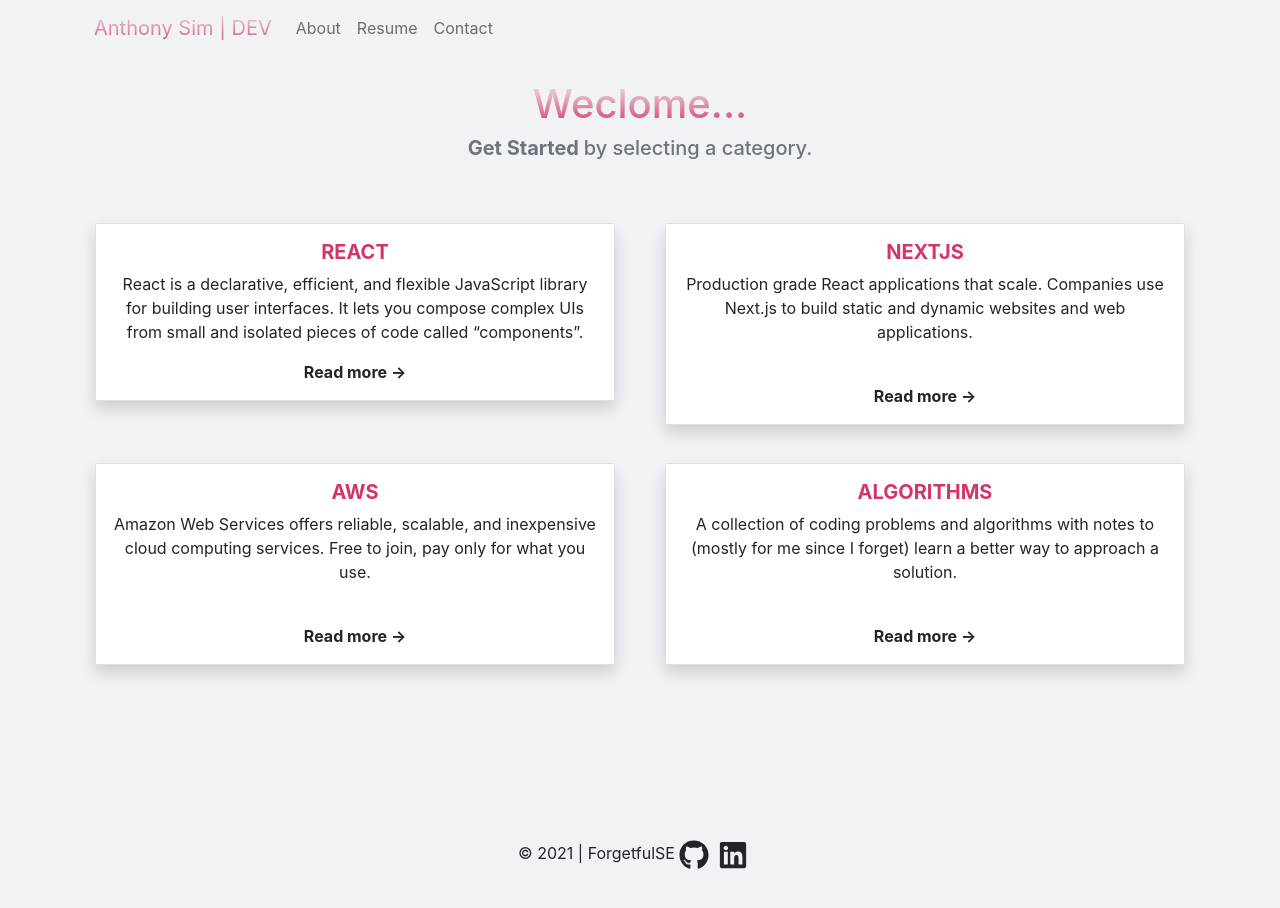
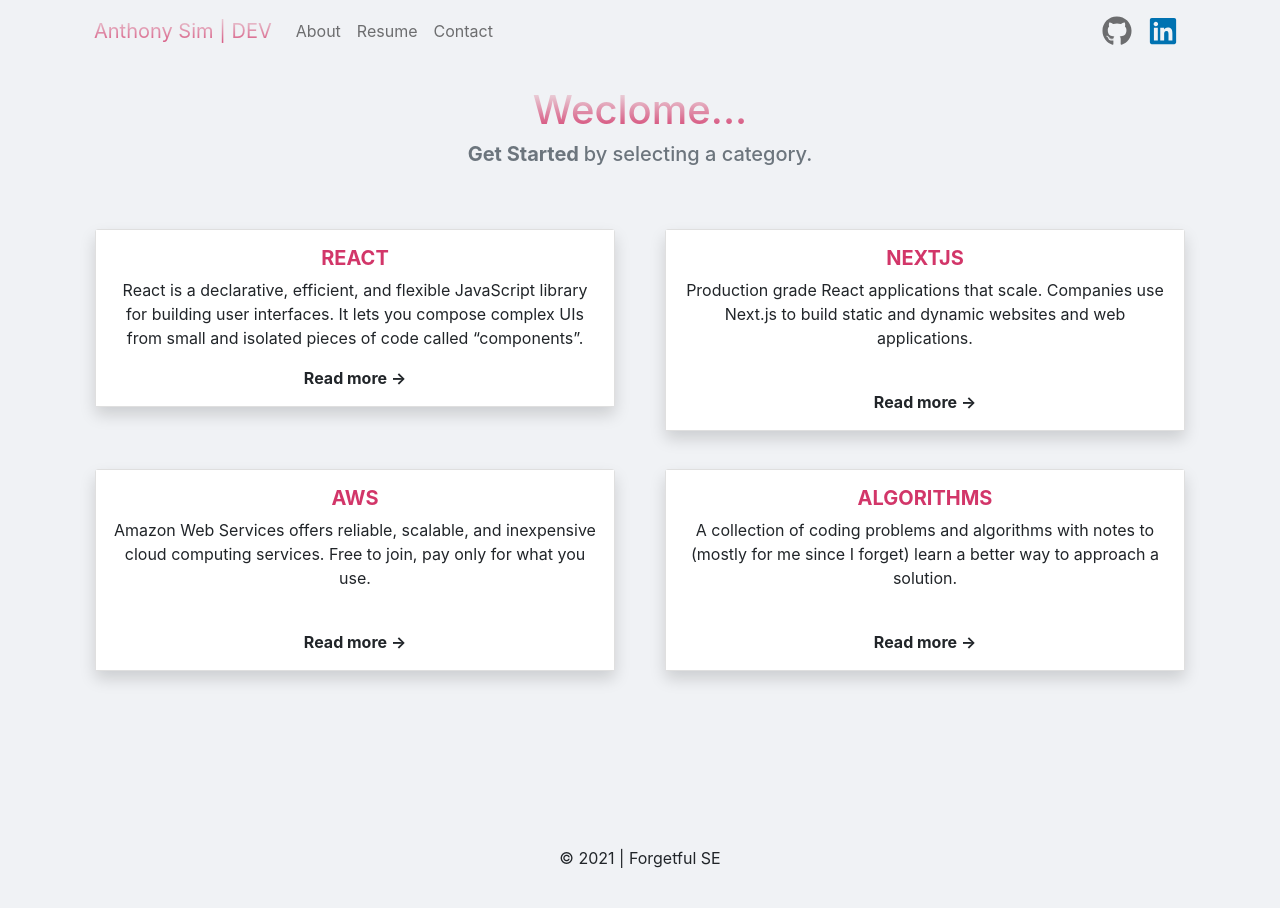
Before and after one commit to anthonysim/blog-app, a Next.js app: page / in a window 1280 px wide. Built offline with nearby package versions, Linux system fonts and the light colour scheme.

Commit message:
added github and linkedin on navbar right

```diff
--- a/components/Footer.js
+++ b/components/Footer.js
@@ -6,7 +6,7 @@
   return (
     <div>
       <footer className={styles.foot}>
-        <span >© 2021 | ForgetfulSE </span>
+        <span >© 2021 | Forgetful SE </span>
 
         {/* Email */}
         {/* <a target="_blank" rel="noreferrer" href="mailto:anthonyysim@gmail.com">
@@ -14,13 +14,13 @@
         </a> */}
 
         {/* Github */}
-        < a target="_blank" rel="noreferrer" href="https://github.com/anthonysim" >
+        {/* < a target="_blank" rel="noreferrer" href="https://github.com/anthonysim" >
           <FaGithub style={{ fontSize: '30px' }} />
         </a>
-        &nbsp;&nbsp;
+        &nbsp;&nbsp; */}
         {/* Linkedin */}
-        <a target="_blank" rel="noreferrer" href="https://www.linkedin.com/in/sim-anthony"><FaLinkedin style={{ fontSize: '30px' }} />&nbsp;&nbsp;&nbsp;
-        </a>
+        {/* <a target="_blank" rel="noreferrer" href="https://www.linkedin.com/in/sim-anthony"><FaLinkedin style={{ fontSize: '30px' }} />&nbsp;&nbsp;&nbsp;
+        </a> */}
       </footer>
     </div>
   )
--- a/components/Navigation.js
+++ b/components/Navigation.js
@@ -16,19 +16,28 @@
           </Link>
           <Navbar.Toggle aria-controls="basic-navbar-nav" />
           <Navbar.Collapse id="basic-navbar-nav">
-            <Nav className="mr-auto">
+            <Nav className="me-auto">
 
               {/* navabar links */}
               <Link href="/about" passHref>
-                <Nav.Link href="#home">About</Nav.Link>
+                <Nav.Link>About</Nav.Link>
               </Link>
               <Link href="/resume" passHref>
-                <Nav.Link href="#link">Resume</Nav.Link>
+                <Nav.Link>Resume</Nav.Link>
               </Link>
               <Link href="/contact" passHref>
-                <Nav.Link href="#contact">Contact</Nav.Link>
+                <Nav.Link>Contact</Nav.Link>
               </Link>
             </Nav>
+
+            <Nav className="justify-content-right">
+              <Nav.Link target="_blank" rel="noreferrer" href="https://github.com/anthonysim"><FaGithub style={{ fontSize: '30px' }} />
+              </Nav.Link>
+
+              <Nav.Link target="_blank" rel="noreferrer" href="https://www.linkedin.com/in/sim-anthony"><FaLinkedin style={{ fontSize: '30px', color: '0072b1' }} />
+              </Nav.Link>
+            </Nav>
+
           </Navbar.Collapse>
         </Navbar>
       </Container>
```
